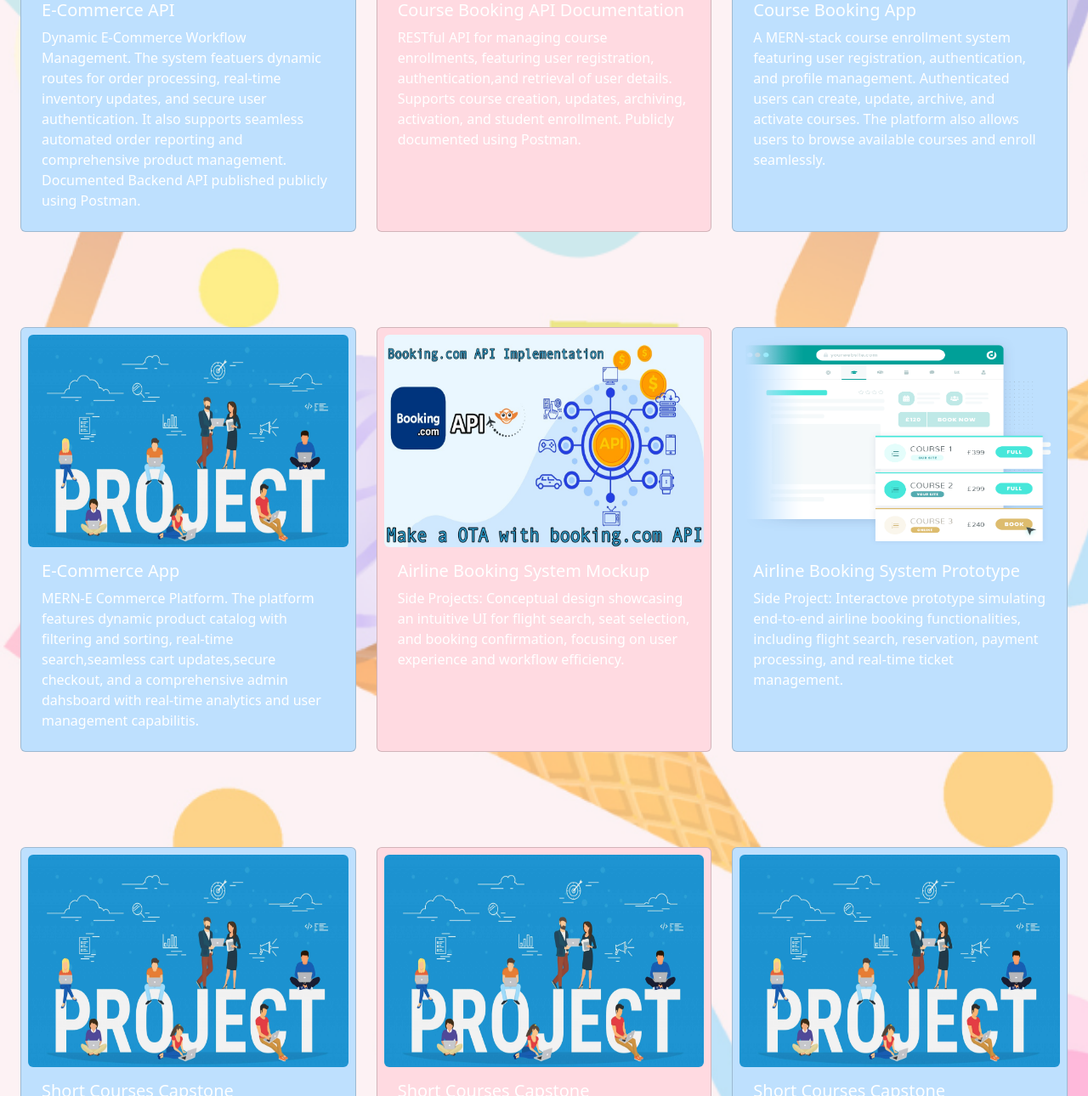
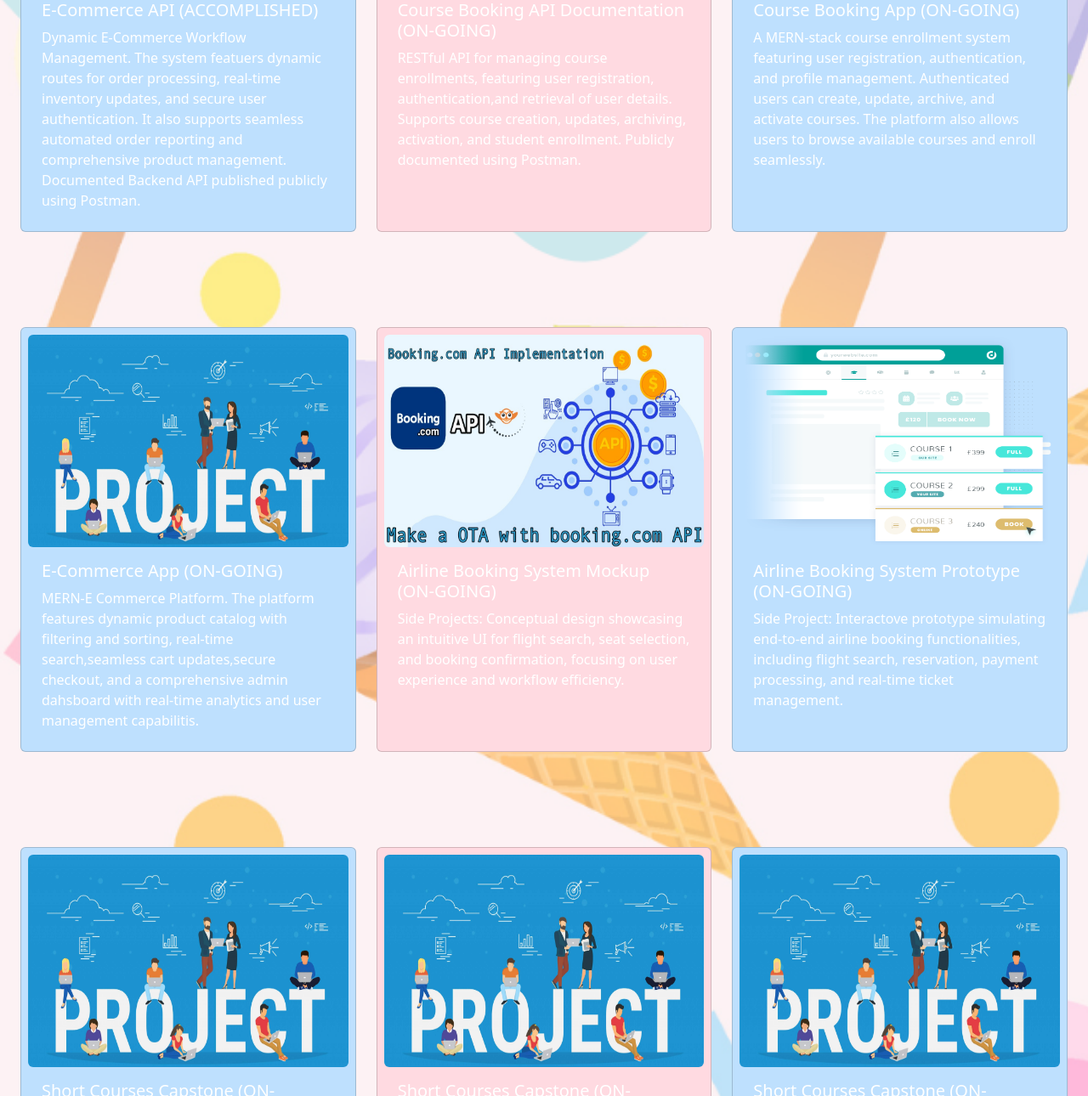
Before and after one commit to krishfab/webportfolio-fab, a plain HTML site: page index.html in a window 1280 px wide. Shown: the part 1287-2577 px from the top of the page at 85% size. Drawn offline with nearby package versions, Linux system fonts and the light colour scheme; a web font is replaced by a local one.

Commit message:
Add files via upload

```diff
--- a/index.html
+++ b/index.html
@@ -84,13 +84,15 @@
 
 <!-- E-Commerce API -->
     <div id="card-1"class="card text-white p-2 col-md-4 m-2">
-              <img
-                src="./images/project1.jpg"
-                class="img-fluid w-100 border border-0 rounded-2"
-                alt="E-Commerce APIr"
+             <a href="https://github.com/krishfab/ECommerce-API/tree/master" target="_blank">
+             <img
+               src="./images/project3.jpg"
+               class="img-fluid w-100 border border-0 rounded-2"
+               alt="E-Commerce API"
               />
+              </a>
         <div class="card-body">
-        <h5 class="card-title">E-Commerce API</h5>
+        <h5 class="card-title">E-Commerce API (ACCOMPLISHED)</h5>
          <p class="card-text">
                   Dynamic E-Commerce Workflow Management. The system
                   featuers dynamic routes for order processing,
@@ -107,7 +109,7 @@
      class="img-fluid w-100 border border-0 rounded-2 "
      alt="Course Booking API Documentation" />
   <div class="card-body">
-                <h5 class="card-title">Course Booking API Documentation</h5>
+                <h5 class="card-title">Course Booking API Documentation (ON-GOING)</h5>
                 <p class="card-text">
                   RESTful API for managing course enrollments, featuring user registration, authentication,and retrieval of user details. Supports course creation, updates, archiving, activation, and student enrollment. Publicly documented using Postman.
                 </p>
@@ -122,7 +124,7 @@
          alt="HVAC Technicians"  />
 
               <div class="card-body">
-                <h5 class="card-title">Course Booking App</h5>
+                <h5 class="card-title">Course Booking App (ON-GOING)</h5>
                 <p class="card-text">
                   A MERN-stack course enrollment system featuring user registration, authentication, and profile management. Authenticated users can create, update, archive, and activate courses. The platform also allows users to browse available courses and enroll seamlessly.
                 </p>
@@ -147,7 +149,7 @@
                 alt="E-Commerce APIr"
               />
         <div class="card-body">
-        <h5 class="card-title">E-Commerce App</h5>
+        <h5 class="card-title">E-Commerce App (ON-GOING)</h5>
          <p class="card-text">
                 MERN-E Commerce Platform. The platform features dynamic product catalog with filtering and sorting, real-time search,seamless cart updates,secure checkout, and a comprehensive admin dahsboard with real-time analytics and user management capabilitis.
          </p>
@@ -160,7 +162,7 @@
      class="img-fluid w-100 border border-0 rounded-2"
      alt="Course Booking API Documentation" />
   <div class="card-body">
-                <h5 class="card-title">Airline Booking System Mockup</h5>
+                <h5 class="card-title">Airline Booking System Mockup (ON-GOING)</h5>
                 <p class="card-text">
                  Side Projects: Conceptual design showcasing an intuitive UI for flight search, seat selection, and booking confirmation, focusing on user experience and workflow efficiency.
                 </p>
@@ -175,7 +177,7 @@
          alt="HVAC Technicians"  />
 
               <div class="card-body">
-                <h5 class="card-title">Airline Booking System Prototype</h5>
+                <h5 class="card-title">Airline Booking System Prototype (ON-GOING)</h5>
                 <p class="card-text">
                   Side Project: Interactove prototype simulating end-to-end airline booking functionalities,
                   including flight search, reservation, payment processing, and real-time ticket management.
@@ -202,7 +204,7 @@
                 alt="E-Commerce APIr"
               />
         <div class="card-body">
-        <h5 class="card-title">Short Courses Capstone</h5>
+        <h5 class="card-title">Short Courses Capstone (ON-GOING)</h5>
          <p class="card-text">
                  Placeholder for your Short courses capstone project.
          </p>
@@ -216,7 +218,7 @@
                 alt="E-Commerce APIr"
               />
         <div class="card-body">
-        <h5 class="card-title">Short Courses Capstone</h5>
+        <h5 class="card-title">Short Courses Capstone (ON-GOING)</h5>
          <p class="card-text">
                   Placeholder for your Short courses capstone project.
          </p>
@@ -230,7 +232,7 @@
                 alt="E-Commerce APIr"
               />
         <div class="card-body">
-        <h5 class="card-title">Short Courses Capstone</h5>
+        <h5 class="card-title">Short Courses Capstone (ON-GOING)</h5>
          <p class="card-text">
                   Placeholder for your Short courses capstone project.
          </p>
```
Also changed, not shown: images/project3.jpg (added).
